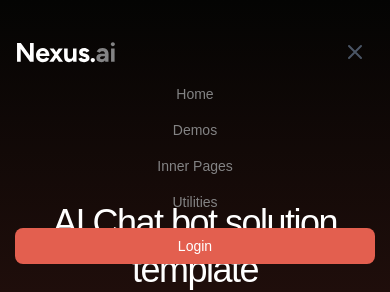
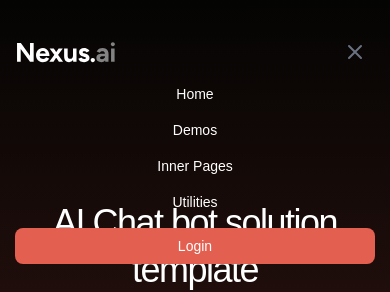
Before and after one commit to Mos3aB696/Nexus-ai, a Next.js app: page / in a window 390 px wide. Both pictures are taken after a click on the button 355 px from the left and 52 px from the top of the page. Shown: the top 292 px of the page. Built offline with nearby package versions, Linux system fonts and the light colour scheme; a web font is replaced by a local one.

Commit message:
styling edit

```diff
--- a/src/components/Navbar.jsx
+++ b/src/components/Navbar.jsx
@@ -61,7 +61,7 @@ const Navbar = () => {
       transition={{ duration: 0.5 }}
       className={`fixed w-full z-50 py-5 transition-colors duration-300 ${
         isScrolled
-          ? "bg-black/80 backdrop-blur-md shadow-sm py-5"
+          ? "bg-black/60 backdrop-blur-md shadow-sm py-5"
           : "bg-transparent"
       }`}
     >
@@ -102,7 +102,7 @@ const Navbar = () => {
           {/* Mobile Menu Button */}
           <button
             onClick={() => setIsMenuOpen(!isMenuOpen)}
-            className="md:hidden p-2 rounded-lg text-gray-600 hover:bg-gray-100 cursor-pointer "
+            className="md:hidden p-2 rounded-lg text-gray-500 hover:bg-gray-100 cursor-pointer "
           >
             <svg
               className="w-6 h-6"
@@ -136,7 +136,7 @@ const Navbar = () => {
                 <button
                   key={link.id}
                   onClick={() => handleScroll(link.id)}
-                  className="links transition-colors font-medium cursor-pointer text-sm"
+                  className="links transition-colors font-medium cursor-pointer text-sm text-white"
                 >
                   {link.name}
                 </button>
```
